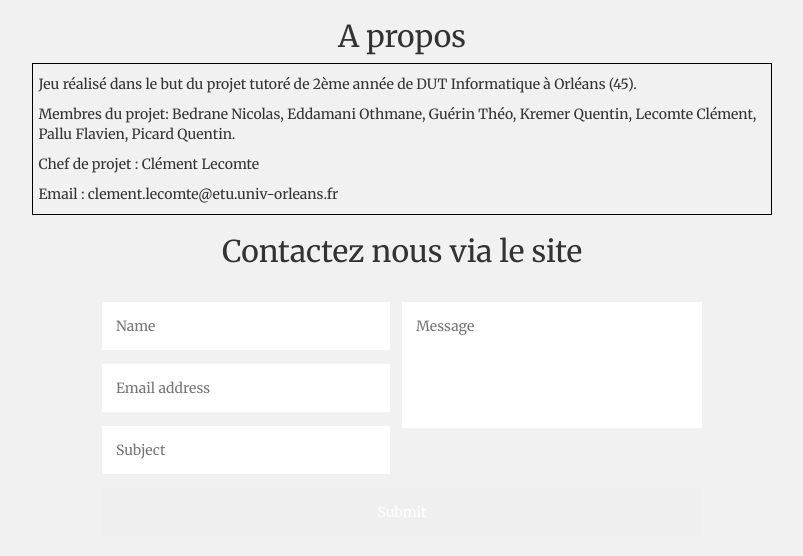
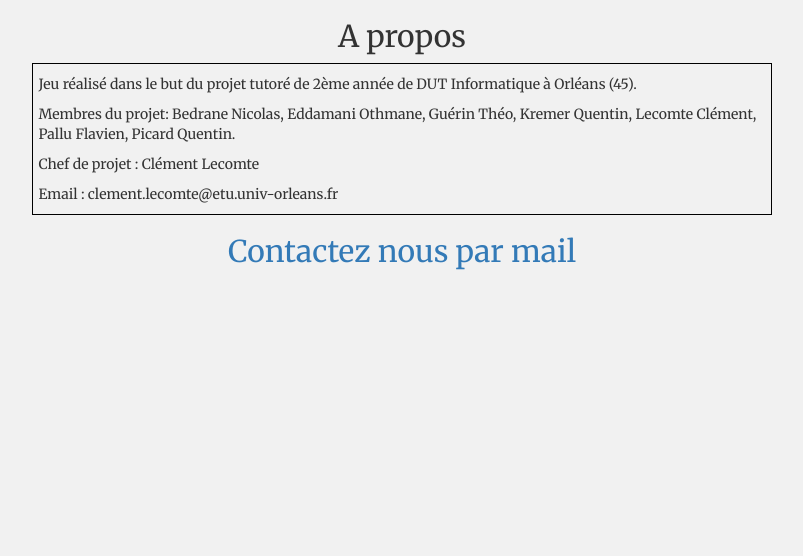
Before and after one commit to Nydareld/IaGameServer, a Flask app: page /apropos in a window 1280 px wide. Shown: the part 76-632 px from the top of the page, without its empty margins (238-1041 px from the left). Run offline with Flask 2, Linux system fonts and the light colour scheme; parts of the project's set-up code (start-up, migrations or seed data) failed here and were passed over; some libraries are stand-ins or nearby versions.

Commit message:
ajout du mailto

```diff
--- a/CodIa/tuto/templates/apropos.html
+++ b/CodIa/tuto/templates/apropos.html
@@ -19,17 +19,6 @@
 <p>Email : clement.lecomte@etu.univ-orleans.fr</p>
 
 </div>
-<h2>Contactez nous via le site</h2>
-<form class="cf">
-  <div class="half left cf">
-    <input type="text" id="input-name" placeholder="Name">
-    <input type="email" id="input-email" placeholder="Email address">
-    <input type="text" id="input-subject" placeholder="Subject">
-  </div>
-
-  <div class="half right cf">
-    <textarea name="message" type="text" id="input-message" placeholder="Message"></textarea>
-  </div>
-  <input type="submit" value="Submit" id="input-submit">
+<h2><a href="mailto:clement.lecomte@etu.univ-orleans.fr">Contactez nous par mail</a></h2>
 </form>
 {% endblock %}
```
